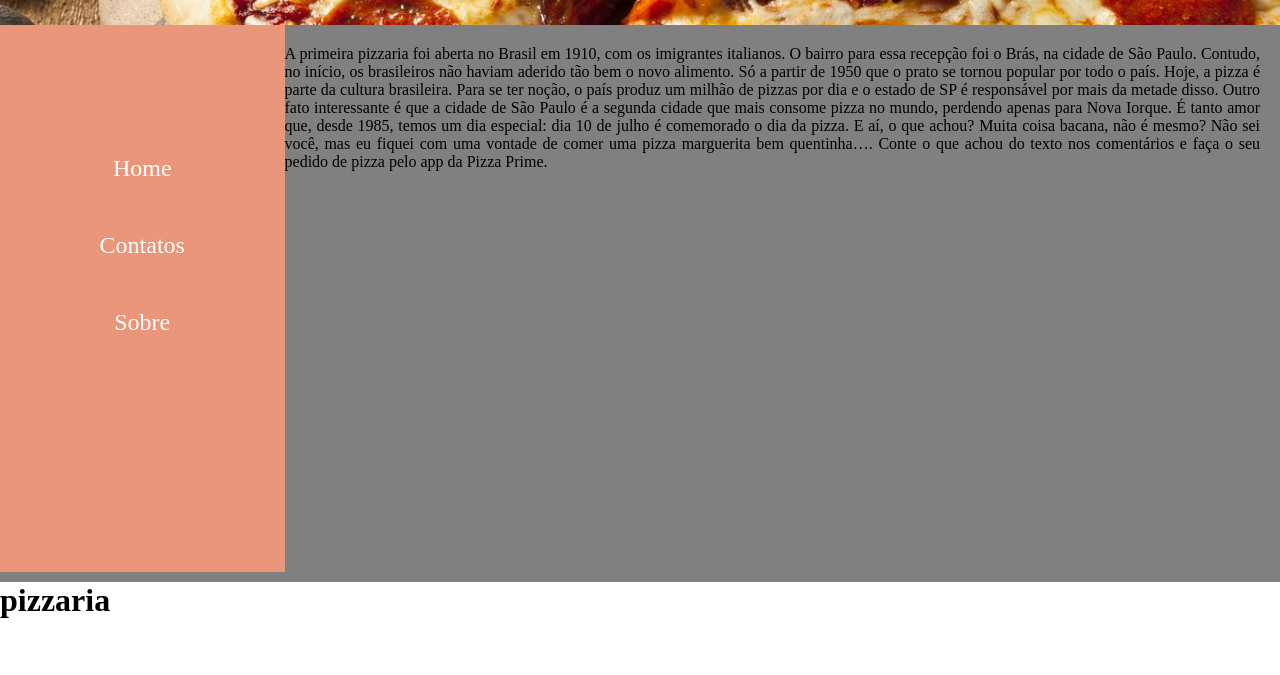
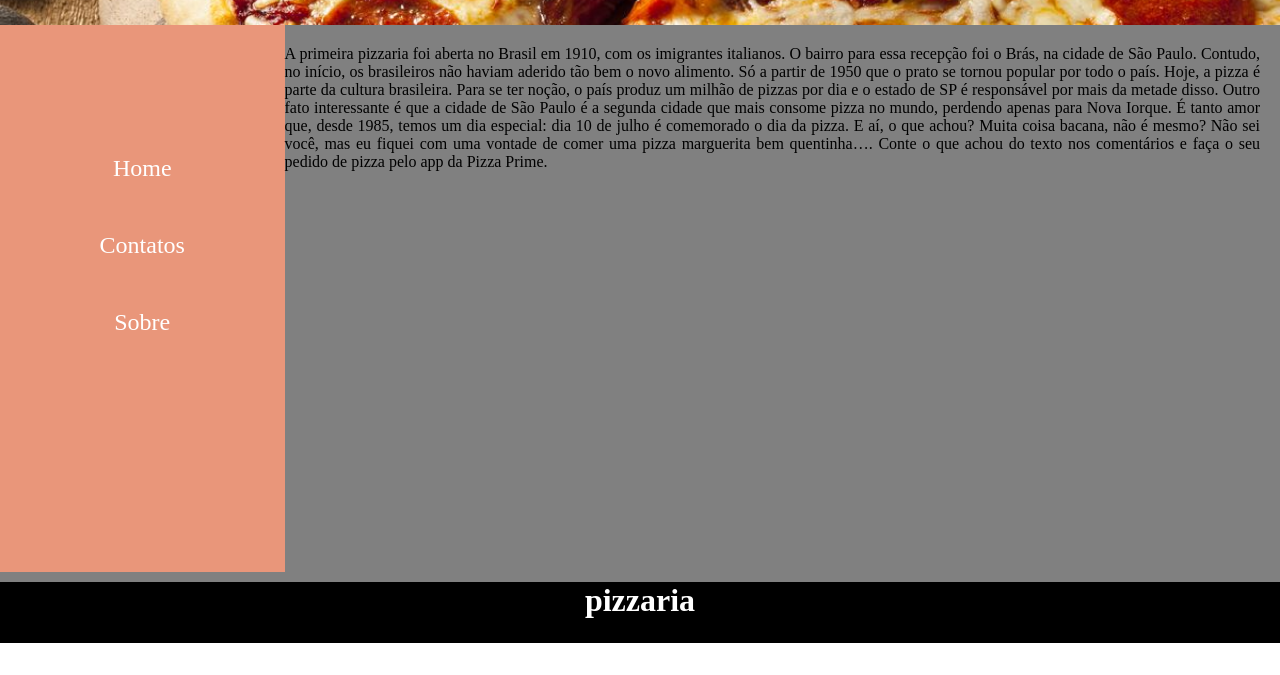
Before and after one commit to LucasSantos767/MineProjeto, a plain HTML site: page index.html in a window 1280 px wide. Shown: the part 125-800 px from the top of the page. Drawn offline with Linux system fonts and the light colour scheme.

Commit message:
salvando mais uma vez

```diff
--- a/style.css
+++ b/style.css
@@ -51,13 +51,7 @@ main div{
 main div p{
     padding: 20px;
     text-align: justify;
-<<<<<<< HEAD
-<<<<<<< HEAD
-}
-=======
-    gap: 10px;
-=======
->>>>>>> footer
+
 }
 footer{
     background-color: black;
@@ -66,4 +60,3 @@ footer{
     text-align: center;
 
 }
->>>>>>> footer
```
